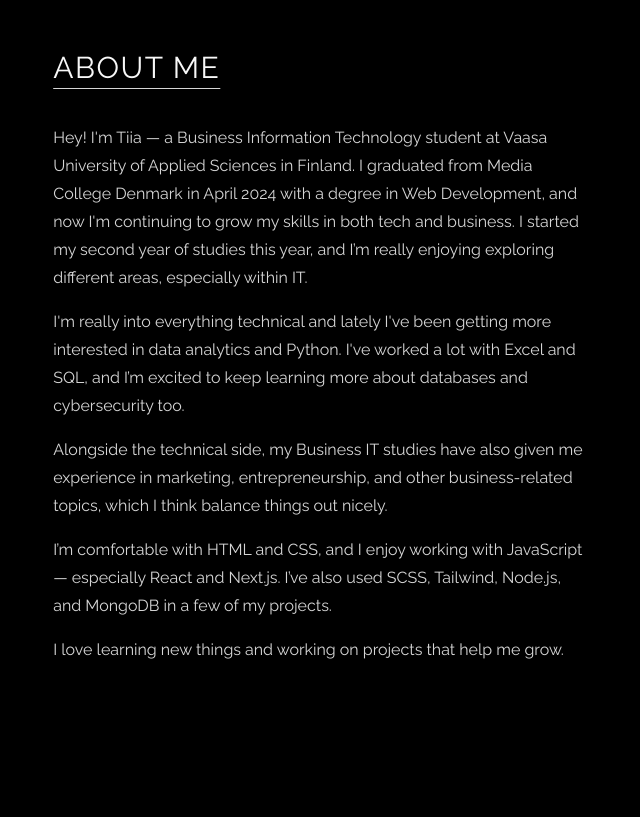
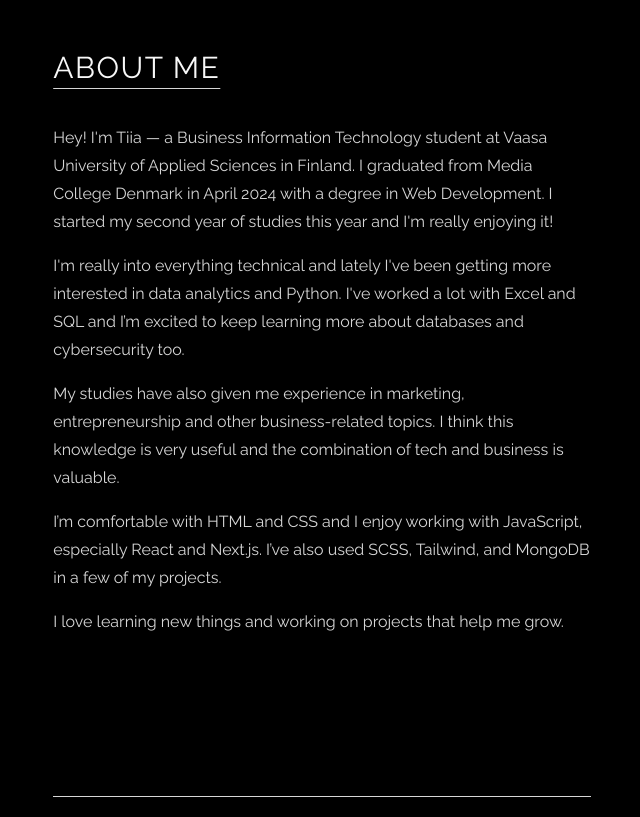
Before and after one commit to T-Pitkanen/portfolio-old, a Next.js app: page / in a window 1280 px wide. Shown: the part 580-1397 px from the top of the page, without its empty margins (318-958 px from the left). Built offline with nearby package versions, Linux system fonts and the light colour scheme.

Commit message:
text fixes

```diff
--- a/src/app/components/about/about.js
+++ b/src/app/components/about/about.js
@@ -9,29 +9,26 @@ const About = () => {
           {" "}
           Hey! I&#39;m Tiia — a Business Information Technology student at Vaasa
           University of Applied Sciences in Finland. I graduated from Media
-          College Denmark in April 2024 with a degree in Web Development, and
-          now I&#39;m continuing to grow my skills in both tech and business. I
-          started my second year of studies this year, and I’m really enjoying
-          exploring different areas, especially within IT.{" "}
+          College Denmark in April 2024 with a degree in Web Development. I
+          started my second year of studies this year and I&#39;m really enjoying it!{" "}
         </p>{" "}
         <p>
           {" "}
           I&#39;m really into everything technical and lately I&#39;ve been getting more
           interested in data analytics and Python. I&#39;ve worked a lot with Excel
-          and SQL, and I’m excited to keep learning more about databases and
+          and SQL and I’m excited to keep learning more about databases and
           cybersecurity too.{" "}
         </p>{" "}
         <p>
           {" "}
-          Alongside the technical side, my Business IT studies have also given
-          me experience in marketing, entrepreneurship, and other
-          business-related topics, which I think balance things out nicely.{" "}
+          My studies have also given
+          me experience in marketing, entrepreneurship and other
+          business-related topics. I think this knowledge is very useful and the combination of tech and business is valuable.{" "}
         </p>{" "}
         <p>
           {" "}
-          I’m comfortable with HTML and CSS, and I enjoy working with JavaScript
-          — especially React and Next.js. I’ve also used SCSS, Tailwind,
-          Node.js, and MongoDB in a few of my projects.{" "}
+          I’m comfortable with HTML and CSS and I enjoy working with JavaScript, especially React and Next.js. I’ve also used SCSS, Tailwind,
+          and MongoDB in a few of my projects.{" "}
         </p>{" "}
         <p>
           {" "}
```
